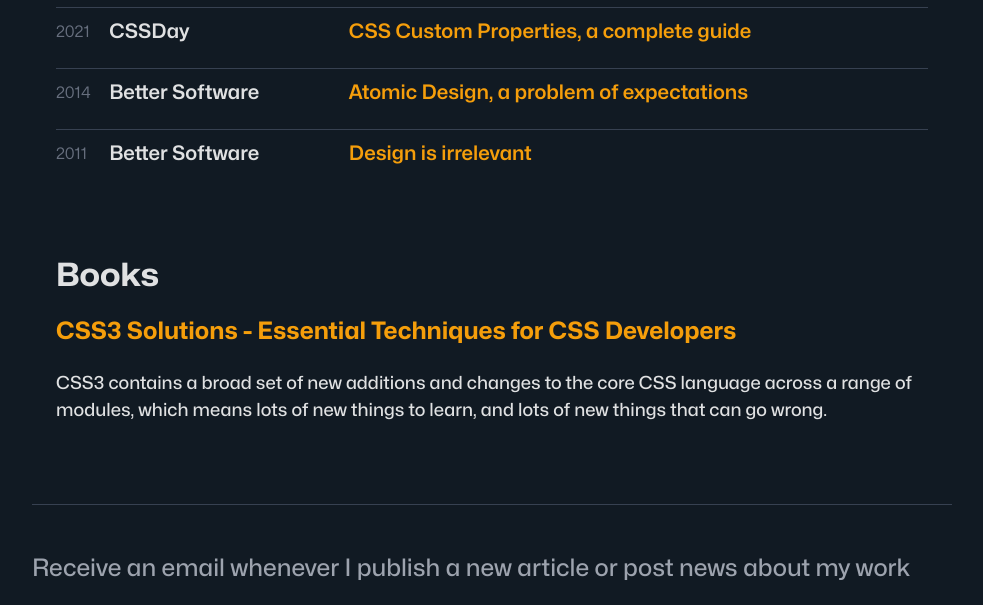
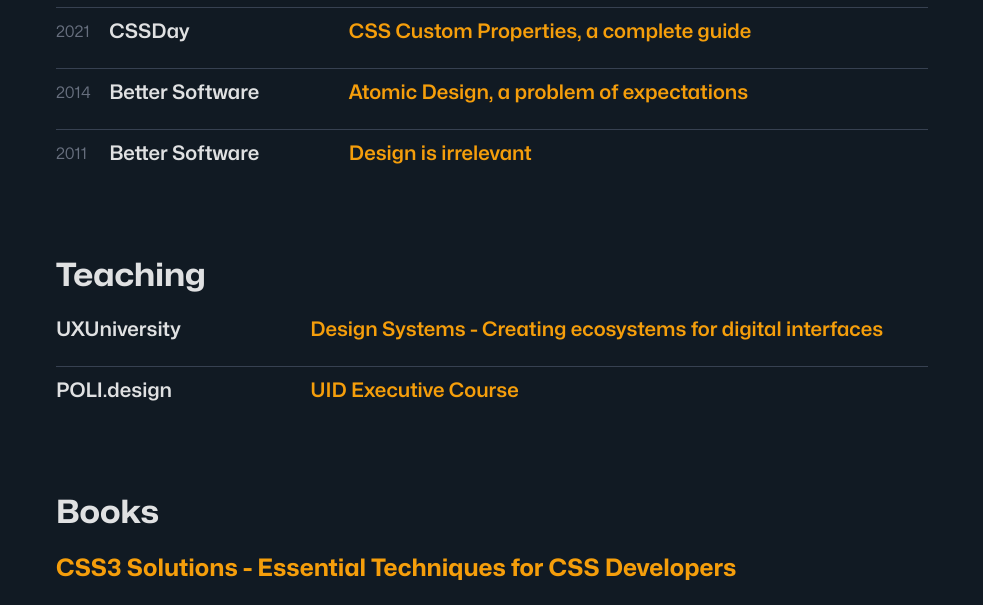
Before and after one commit to zetareticoli/fi, a Jekyll site: the page built from about.html, in a window 1280 px wide and 900 px high, scrolled down 1605 px, cut to the strip 0-605 px from the top of the window. Shown: the whole strip, without its empty margins (148-1131 px from the left). Built offline with Jekyll 4.4.1, drawn with Linux system fonts in a browser that asks for light colours; some web fonts are replaced.

Commit message:
feat: display course list on about page

```diff
--- a/about.html
+++ b/about.html
@@ -36,7 +36,20 @@
     </li>
   {% endfor %}
   </ul>
+</section>
 
+<section class="spacing-sections outer-margin">
+  <h2 class="headline-default">Teaching</h2>
+  <ul class="content-list m-none">
+    {% for course in site.data.courses %}
+    <li class="content-list__item flex">
+      <h3 class="content-list__title headline-tertiary mb-s">{{course.faculty}}</h3>
+      <h4 class="content-list__desc headline-tertiary mb-s"><a href="{{course.url}}"
+          target="_blank">{{course.title}}</a>
+      </h4>
+    </li>
+    {% endfor %}
+  </ul>
 </section>
 
 <section class="spacing-sections outer-margin">
@@ -49,18 +62,6 @@
   </article>
 </section>
 
-<!--
-<section class="spacing-sections">
-  <h2 class="headline-default">Mentoring</h2>
-  <p>I love to share my experience. From a career advice to portfolio review and more, I’m here to help. You can book a 1:1 meeting slot using APList.org or Calendly.</p>
-  <a href="https://adplist.org/mentors/francesco-improta" target="_blank">Book a session on ADPList</a>
-  <!-- Calendly link widget begin
-  <link href="https://assets.calendly.com/assets/external/widget.css" rel="stylesheet">
-  <script src="https://assets.calendly.com/assets/external/widget.js" type="text/javascript" async></script>
-  <a href="" onclick="Calendly.initPopupWidget({url: 'https://calendly.com/francescoimprota?hide_landing_page_details=1&hide_gdpr_banner=1'});return false;">Schedule time with me</a>
-  <!-- Calendly link widget end
-</section>
--->
 
 <!--
 <section class="spacing-sections">
```
